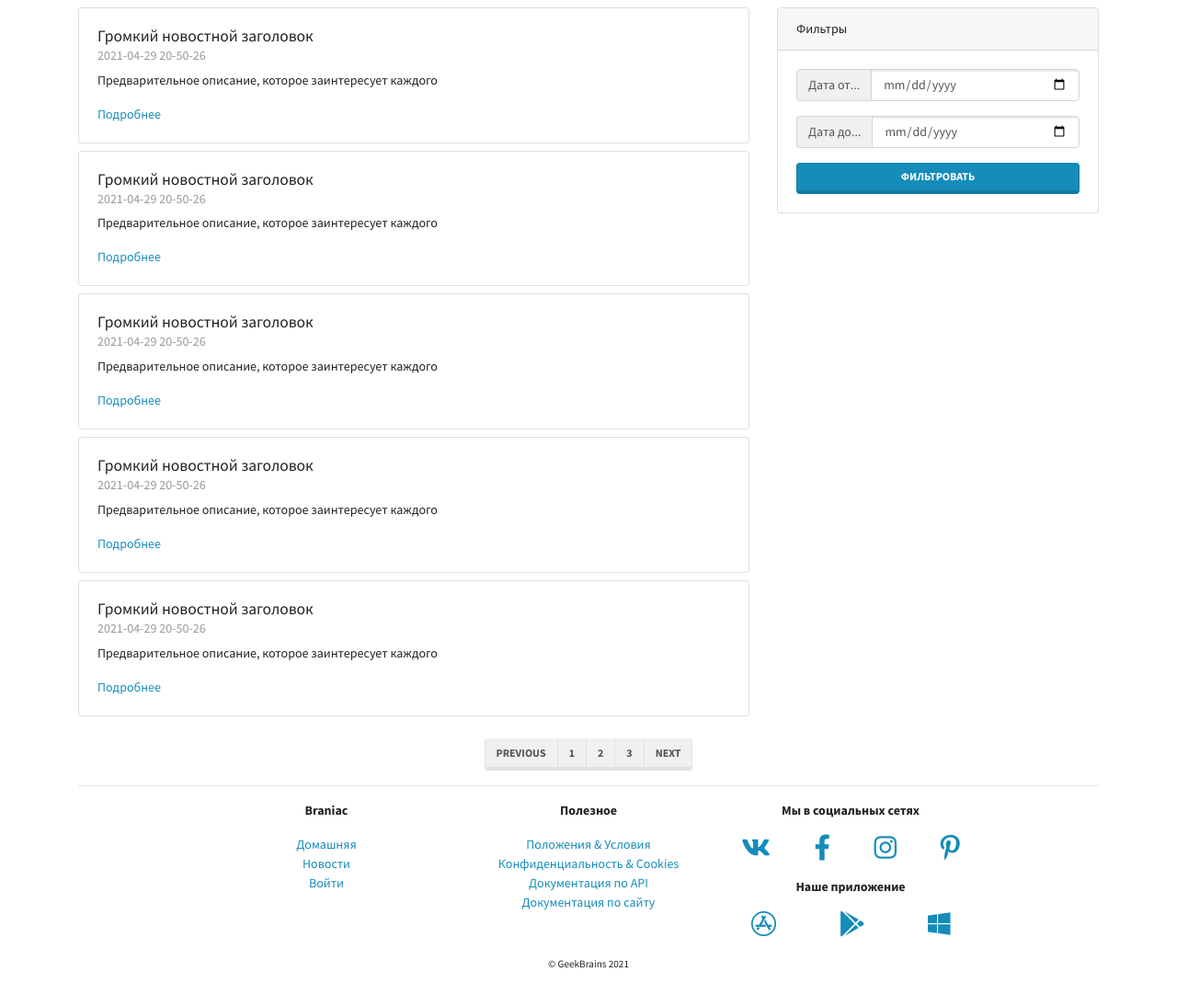
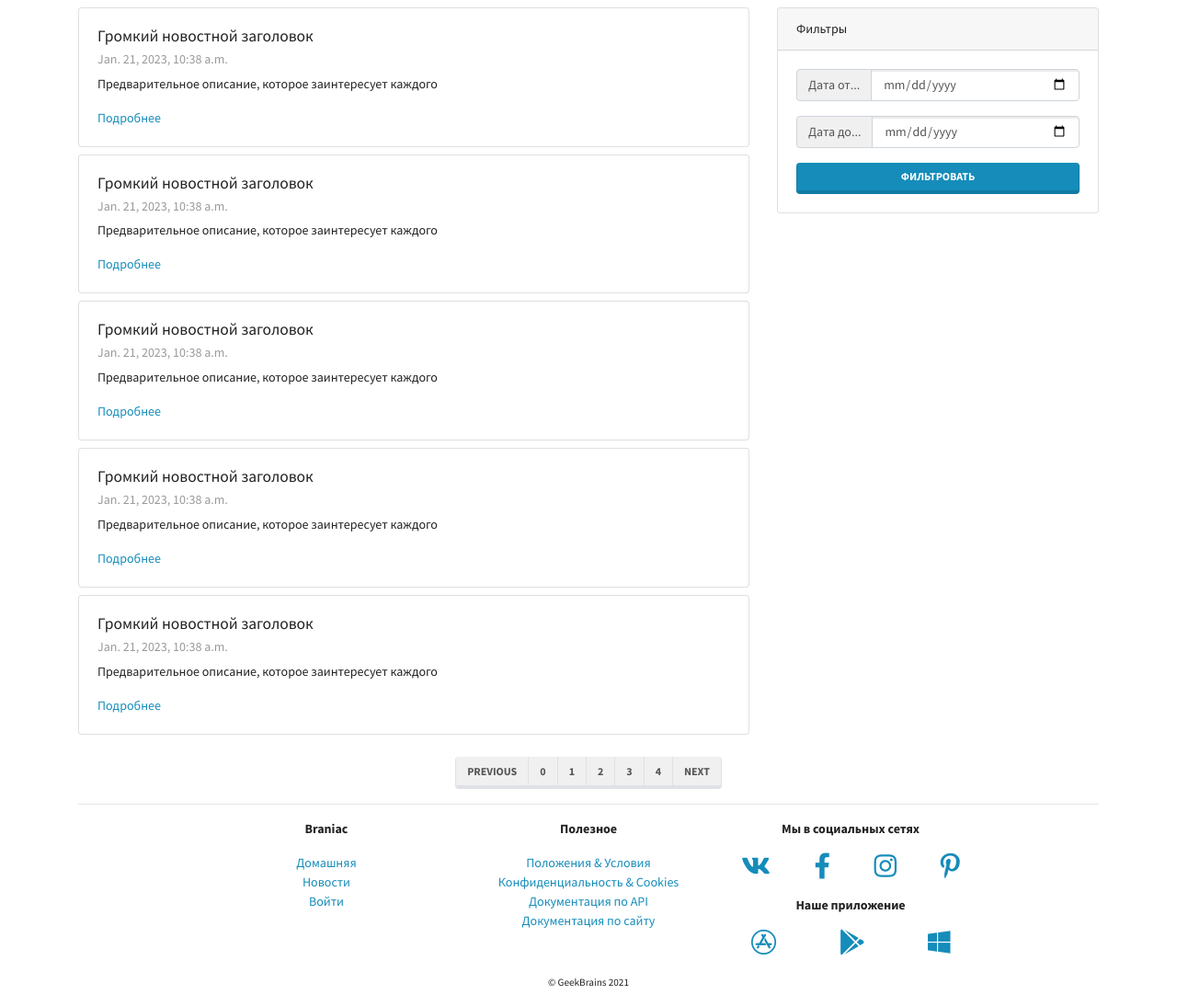
Before and after one commit to KosarevPV/GB_LMS, a Django app: page /mainapp/news/ in a window 1280 px wide. Shown: the part 77-1171 px from the top of the page at 92% size. Before the commit the page ends 1130 px from the top, so only its background shows below. Run offline with Django 3.2, Linux system fonts and the light colour scheme; some libraries are stand-ins or nearby versions.

Commit message:
lesson_3 Template's filters

```diff
--- a/mainapp/templates/mainapp/news.html
+++ b/mainapp/templates/mainapp/news.html
@@ -1,16 +1,20 @@
 {% extends 'base.html' %}
 
 {% block content %}
+
+{% with range as double_range %}
 
 <div class="row">
 
   <div class="col-lg-8">
 
-      {% for i in range %}
+    {% for i in double_range %}
     <div class="card my-2">
       <div class="card-body">
-            <h5 class="car d-title">{{ news_title }}</h5>
-            <h6 class="card-subtitle mb-2 text-muted">2021-04-29 20-50-26</h6>
+        <h5 class="card-title">{{ news_title }}</h5>
+        <h6 class="card-subtitle mb-2 text-muted">
+          {{ datetime_obj }}
+        </h6>
         <p class="card-text">{{ news_preview }}</p>
         <a href="#" class="card-link">Подробнее</a>
       </div>
@@ -52,12 +56,16 @@
   <nav aria-label="Page navigation example">
     <ul class="pagination">
       <li class="page-item"><a class="page-link" href="#">Previous</a></li>
-        <li class="page-item"><a class="page-link" href="#">1</a></li>
-        <li class="page-item"><a class="page-link" href="#">2</a></li>
-        <li class="page-item"><a class="page-link" href="#">3</a></li>
+
+      {% for i in double_range %}
+      <li class="page-item"><a class="page-link" href="#">{{ i }}</a></li>
+      {% endfor %}
+
       <li class="page-item"><a class="page-link" href="#">Next</a></li>
     </ul>
   </nav>
 </div>
 
+{% endwith %}
+
 {% endblock content %}
--- a/mainapp/views.py
+++ b/mainapp/views.py
@@ -1,3 +1,5 @@
+from datetime import datetime
+
 from django.views.generic import TemplateView
 
 
@@ -15,6 +17,7 @@ class NewsPageView(TemplateView):
         context["news_title"] = "Громкий новостной заголовок"
         context["news_preview"] = "Предварительное описание, которое заинтересует каждого"
         context["range"] = range(5)
+        context["datetime_obj"] = datetime.now()
         return context
 
 
```
Lines whose indentation alone changed are shown as unchanged.
